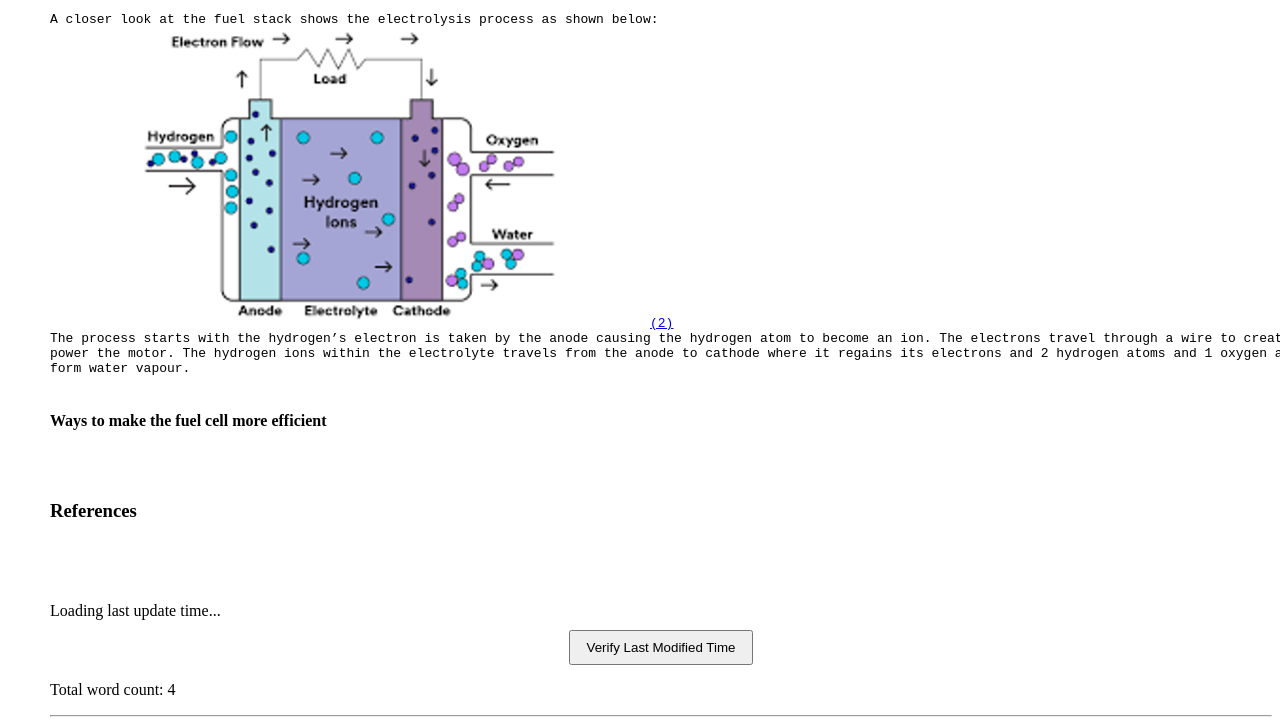
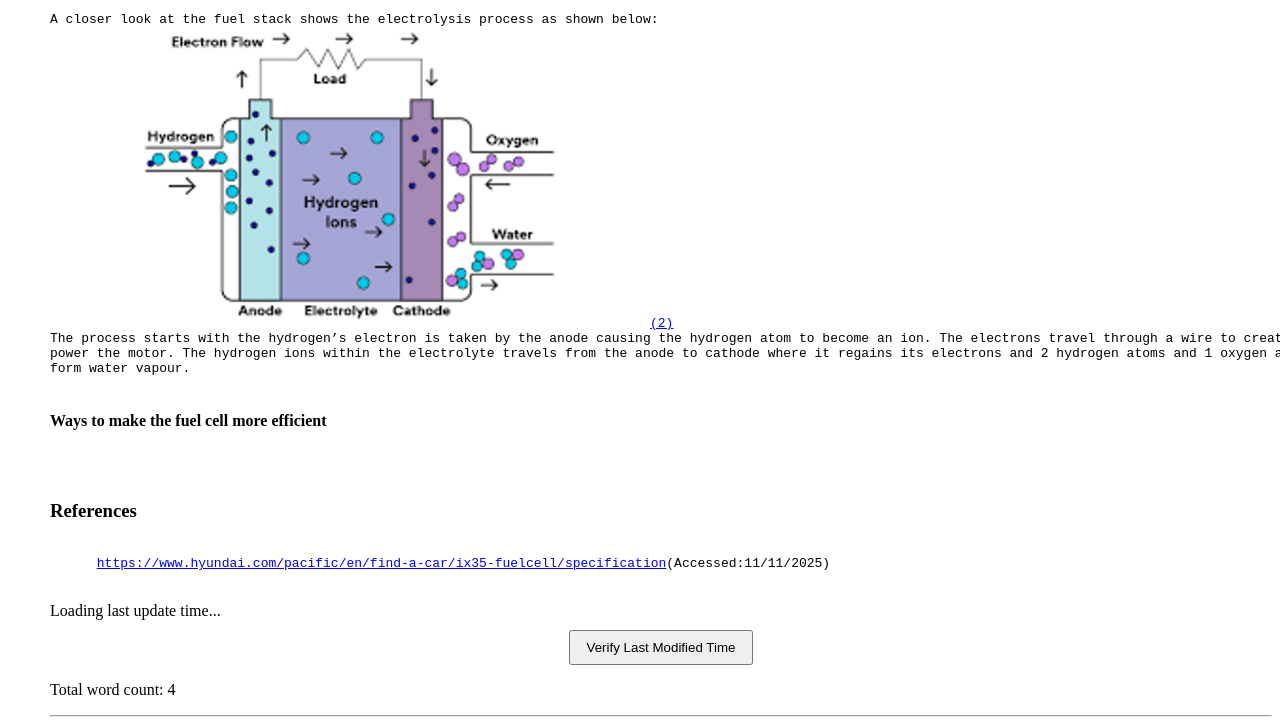
Before and after one commit to FEPSFY6953780/FY6953780, a plain HTML site: page index.html in a window 1280 px wide. Shown: the part 2767-3492 px from the top of the page. Drawn offline with Linux system fonts and the light colour scheme.

Commit message:
Add link to Hyundai ix35 Fuel Cell specifications

```diff
--- a/index.html
+++ b/index.html
@@ -117,7 +117,7 @@ form water vapour.
     <h3 id="References">References</h3>
     <p class="ex1">
       <pre>
-
+      <a href = "https://www.hyundai.com/pacific/en/find-a-car/ix35-fuelcell/specification">https://www.hyundai.com/pacific/en/find-a-car/ix35-fuelcell/specification</a>(Accessed:11/11/2025)
       </pre>
     </p>
 
```
